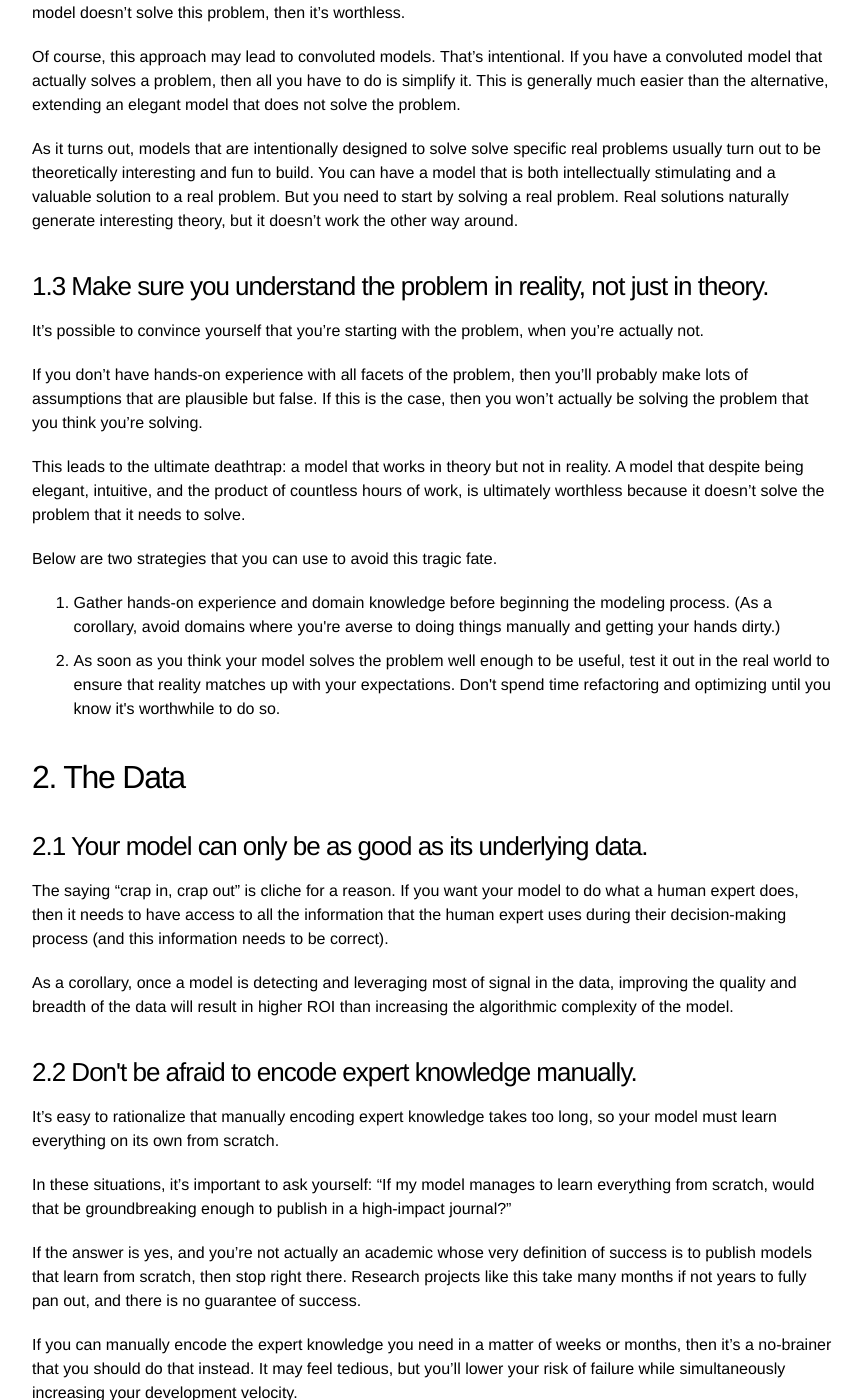
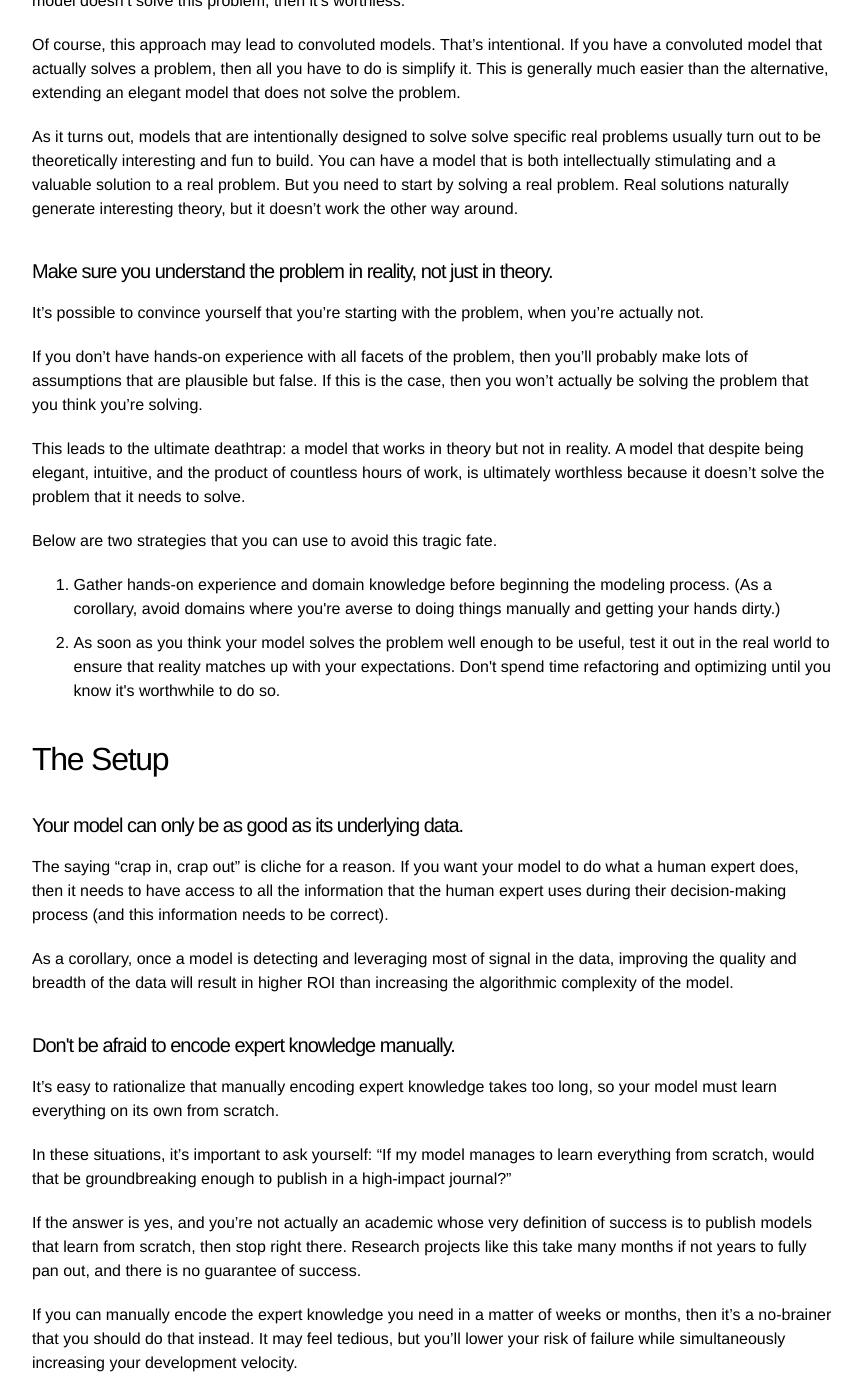
Before and after one commit to quantmonster/quantmonster.github.io, a Jekyll site: the page built from _posts/2022-09-07-modeling-tips.md, in a window 1280 px wide and 1400 px high, scrolled down 837 px. Shown: the whole window, without its empty margins (208-1070 px from the left). Built offline with Jekyll 4.4.1, drawn with Linux system fonts in a browser that asks for light colours; some of the changed text lies outside the part shown.

Commit message:
Update 2022-09-07-modeling-tips.md

```diff
--- a/_posts/2022-09-07-modeling-tips.md
+++ b/_posts/2022-09-07-modeling-tips.md
@@ -4,9 +4,9 @@ title:  "(In Progress) Tips for Developing Valuable Models"
 excerpt: "Stuff you don't find in math textbooks."
 ---
 
-<h2>1. The Problem</h2>
+<h2>The Problem</h2>
 
-<h3>1.1 Focus on solving a problem that fits you.</h3>
+<h4>Focus on solving a problem that fits you.</h4>
 
 A model's value is measured by how well it solves a problem. To solve a problem, you need
 
@@ -19,7 +19,7 @@ The ability to solve a problem is a combination of domain knowledge and technica
 
 Persistence has a more emotional root, e.g. doing something you love or fixing something that angers you. The greater the variety and strength of emotional connection you have with a problem, the easier it will be to stay motivated and persistent.
 
-<h3>1.2 Start with the problem, not the model.</h3>
+<h4>Start with the problem, not the model.</h4>
 
 A model is worthless if it does not solve the desired problem. Even if it's elegant and theoretically interesting -- if it doesn't actually solve a problem, then it's worthless.
 
@@ -30,7 +30,7 @@ Of course, this approach may lead to convoluted models. That's intentional. If y
 As it turns out, models that are intentionally designed to solve solve specific real problems usually turn out to be theoretically interesting and fun to build. You can have a model that is both intellectually stimulating and a valuable solution to a real problem. But you need to start by solving a real problem. Real solutions naturally generate interesting theory, but it doesn't work the other way around.
 
 
-<h3>1.3 Make sure you understand the problem in reality, not just in theory.</h3>
+<h4>Make sure you understand the problem in reality, not just in theory.</h4>
 
 It's possible to convince yourself that you're starting with the problem, when you're actually not.
 
@@ -45,15 +45,15 @@ Below are two strategies that you can use to avoid this tragic fate.
 <li>As soon as you think your model solves the problem well enough to be useful, test it out in the real world to ensure that reality matches up with your expectations. Don't spend time refactoring and optimizing until you know it's worthwhile to do so.</li>
 </ol>
 
-<h2>2. The Data</h2>
+<h2>The Setup</h2>
 
-<h3>2.1 Your model can only be as good as its underlying data.</h3>
+<h4>Your model can only be as good as its underlying data.</h4>
 
 The saying "crap in, crap out" is cliche for a reason. If you want your model to do what a human expert does, then it needs to have access to all the information that the human expert uses during their decision-making process (and this information needs to be correct).
 
 As a corollary, once a model is detecting and leveraging most of signal in the data, improving the quality and breadth of the data will result in higher ROI than increasing the algorithmic complexity of the model.
 
-<h3>2.2 Don't be afraid to encode expert knowledge manually.</h3>
+<h4>Don't be afraid to encode expert knowledge manually.</h4>
 
 It's easy to rationalize that manually encoding expert knowledge takes too long, so your model must learn everything on its own from scratch.
 
@@ -65,10 +65,8 @@ If you can manually encode the expert knowledge you need in a matter of weeks or
 
 In summary: it is often more efficient to manually encode expert knowledge in a structured data set and build a model on top of that, than to attempt to build a model that learns everything from scratch.
 
-<hr>
 
-
-<h3>Get specific to your domain.</h3>
+<h4>Get specific to your domain.</h4>
 <ul>
  <li>In every domain there are insights that a domain expert would know from experience, that would likely evade a general-purpose algorithm. (This is not surprising, because general-purpose algorithms get their power of generality by reducing assumptions and focusing on the aspects of a problem that are conserved across domains.)</li>
  <li>By introducing domain-specific "shortcut" assumptions and considering relevant aspects of the problem that would otherwise be ignored, you can leverage your domain knowledge as a major advantage against competitors who do not have as much domain expertise.</li>
@@ -84,7 +84,7 @@ In summary: it is often more efficient to manually encode expert knowledge in a
   <li>Emotion is an essential part of the feedback loop for improving a model: 1) inspect the model's output, 2) produce a negative emotional reaction, 3) introspect your emotions to identify the root cause of the negativity, 4) describe what the output needs to look like order to produce a positive emotional reaction, 5) tweak the model to give the desired output, 6) return to step 1.</li>
 </ul>
 
-<h3>Make your model robust and reliable.</h3>
+<h4>Make your model robust and reliable.</h4>
 <ul>
  <li>Make your model robust to data issues (but make sure it logs a warning whenever it comes across a data issue). Data issues will happen from time to time, especially if the model is being developed in parallel with the underlying data infrastructure. The model can't just fall over and refuse to work whenever data issues happen.</li>
  <li>The more complex your model is, the more internal validation it needs. Depending on the severity and veracity of a failed sanity check, the model should either log a warning or throw an error, halt, and alert you.</li>
@@ -93,20 +93,20 @@ In summary: it is often more efficient to manually encode expert knowledge in a
  <li>It's often worth investing some time to make your logs highly informative yet easy to skim. (Indents and empty line dividers are your friends.) Tuning and debugging go much faster if you can see the forest for the trees.</li>
 </ul>
 
-<h3>Refactor when appropriate.</h3>
+<h4>Refactor when appropriate.</h4>
 <ul>
  <li>One goal of refactoring is to save you time in the long run. On one hand, you shouldn't refactor until you're reasonably confident that what you refactor is a permanent and essential part of the solution. On the other hand, you shouldn't wait so long to refactor that you experiencing lots of friction when trying to extend your solution.</li>
  <li>Another goal of refactoring is to enable other people to understand and modify your code. If you're going to hand off a piece of code to someone, then you should first refactor until it's reasonably clean.</li>
 </ul>
 
-<h3>Never stall out. (Corollary: Control the data-generating process.)</h3>
+<h4>Never stall out. (Corollary: Control the data-generating process.)</h4>
 <ul>
  <li>Keep forward momentum. If a model is not producing a desired behavior and you're out of ideas, then temporarily hard-code the desired behavior as an "intervention," move on, and periodically revisit the intervention to try out more elegant ideas.</li>
  <li>If you don't control the data-generating process, then it becomes vastly more difficult (and sometimes impossible) to resolve data issues. You either need to own the data-generating process yourself or have trust, a good relationship, an open line of communication with the person who does.</li>
  <li>Don't embark on a project unless you have some solid ideas on how to approach it. If your desired outcome feels magical, then you probably don't (yet) have enough technical knowledge to achieve it.</li>
 </ul>
 
-<h3>Focus on high-ROI tasks.</h3>
+<h4>Focus on high-ROI tasks.</h4>
 <ul>
   <li>While it's good to keep developing technical expertise, returns are diminishing. However, you can always become orders of magnitude more productive by working on high-ROI tasks as opposed to low-ROI tasks.</li>
   <li>Even when you're working on a high-ROI task, you should periodically re-evaluate to make sure it's still high-ROI. Sometimes the act of working on a task reveals new information that indicates a more efficient way to accomplish the same goal.</li>
```
Also changed, not shown: other parts of _posts/2022-09-07-modeling-tips.md (+6 -2 lines).
